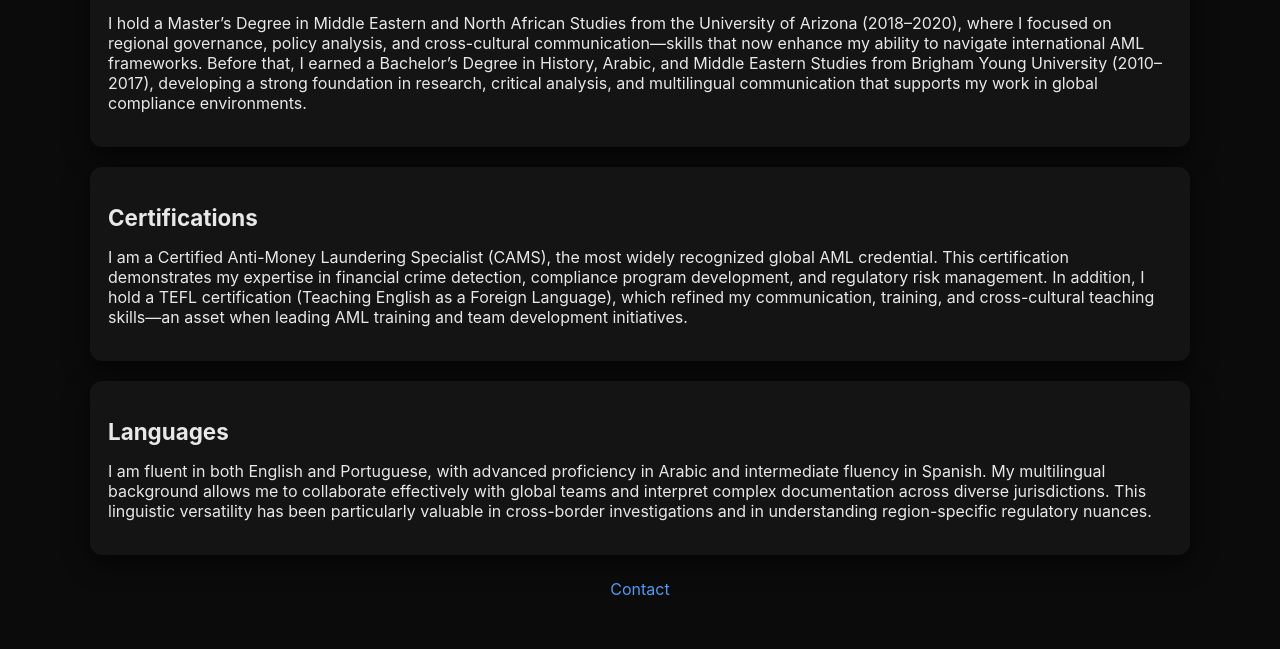
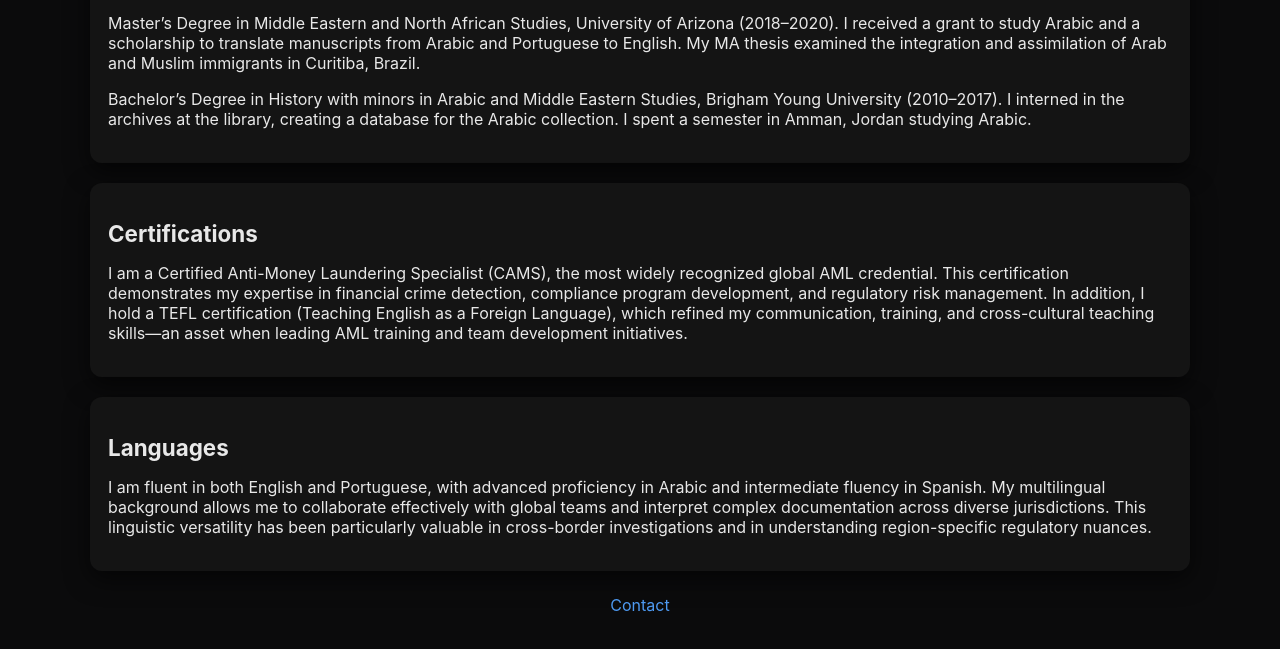
Before and after one commit to nspinder/My_Website, a plain HTML site: page education.html in a window 1280 px wide. Shown: the part 189-838 px from the top of the page. Drawn offline with Linux system fonts and the light colour scheme.

Commit message:
Updated education section

```diff
--- a/education.html
+++ b/education.html
@@ -29,10 +29,10 @@
     <section class="card" aria-labelledby="edu-title">
       <h2 id="edu-title" class="section-title">Education</h2>
       <p>
-        I hold a Master’s Degree in Middle Eastern and North African Studies from the University of Arizona (2018–2020),
-        where I focused on regional governance, policy analysis, and cross-cultural communication—skills that now enhance my ability to navigate international AML frameworks.
-        Before that, I earned a Bachelor’s Degree in History, Arabic, and Middle Eastern Studies from Brigham Young University (2010–2017),
-        developing a strong foundation in research, critical analysis, and multilingual communication that supports my work in global compliance environments.
+        Master’s Degree in Middle Eastern and North African Studies, University of Arizona (2018–2020). I received a grant to study Arabic and a scholarship to translate manuscripts from Arabic and Portuguese to English. My MA thesis examined the integration and assimilation of Arab and Muslim immigrants in Curitiba, Brazil.
+      </p>
+      <p>
+        Bachelor’s Degree in History with minors in Arabic and Middle Eastern Studies, Brigham Young University (2010–2017). I interned in the archives at the library, creating a database for the Arabic collection. I spent a semester in Amman, Jordan studying Arabic.
       </p>
     </section>
 
@@ -40,9 +40,7 @@
     <section class="card" style="margin-top:20px;" aria-labelledby="cert-title">
       <h2 id="cert-title" class="section-title">Certifications</h2>
       <p>
-        I am a Certified Anti-Money Laundering Specialist (CAMS), the most widely recognized global AML credential.
-        This certification demonstrates my expertise in financial crime detection, compliance program development, and regulatory risk management.
-        In addition, I hold a TEFL certification (Teaching English as a Foreign Language), which refined my communication, training, and cross-cultural teaching skills—an asset when leading AML training and team development initiatives.
+        I am a Certified Anti-Money Laundering Specialist (CAMS), the most widely recognized global AML credential. This certification demonstrates my expertise in financial crime detection, compliance program development, and regulatory risk management. In addition, I hold a TEFL certification (Teaching English as a Foreign Language), which refined my communication, training, and cross-cultural teaching skills—an asset when leading AML training and team development initiatives.
       </p>
     </section>
 
@@ -50,9 +48,7 @@
     <section class="card" style="margin-top:20px;" aria-labelledby="langs-title">
       <h2 id="langs-title" class="section-title">Languages</h2>
       <p>
-        I am fluent in both English and Portuguese, with advanced proficiency in Arabic and intermediate fluency in Spanish.
-        My multilingual background allows me to collaborate effectively with global teams and interpret complex documentation across diverse jurisdictions.
-        This linguistic versatility has been particularly valuable in cross-border investigations and in understanding region-specific regulatory nuances.
+        I am fluent in both English and Portuguese, with advanced proficiency in Arabic and intermediate fluency in Spanish. My multilingual background allows me to collaborate effectively with global teams and interpret complex documentation across diverse jurisdictions. This linguistic versatility has been particularly valuable in cross-border investigations and in understanding region-specific regulatory nuances.
       </p>
     </section>
   </main>
```
